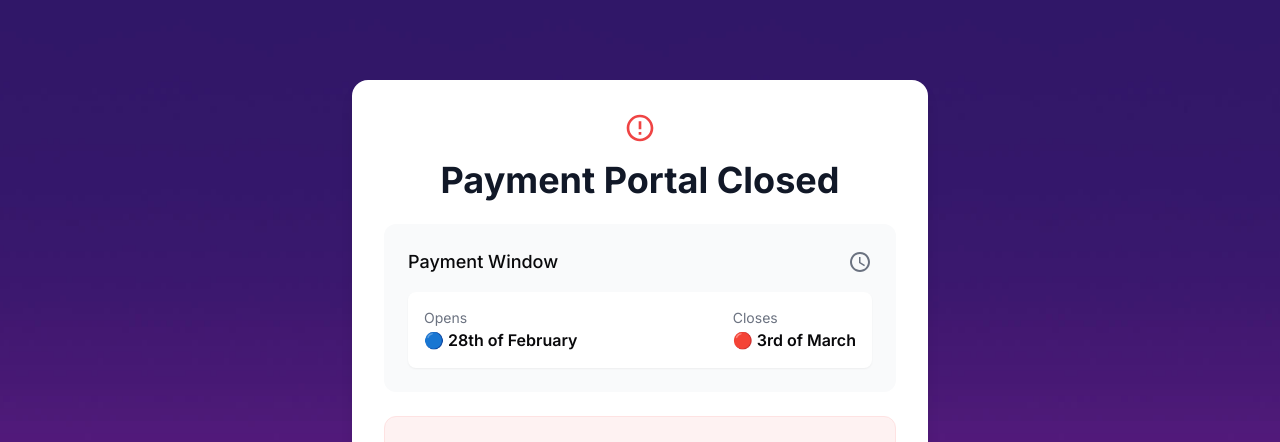
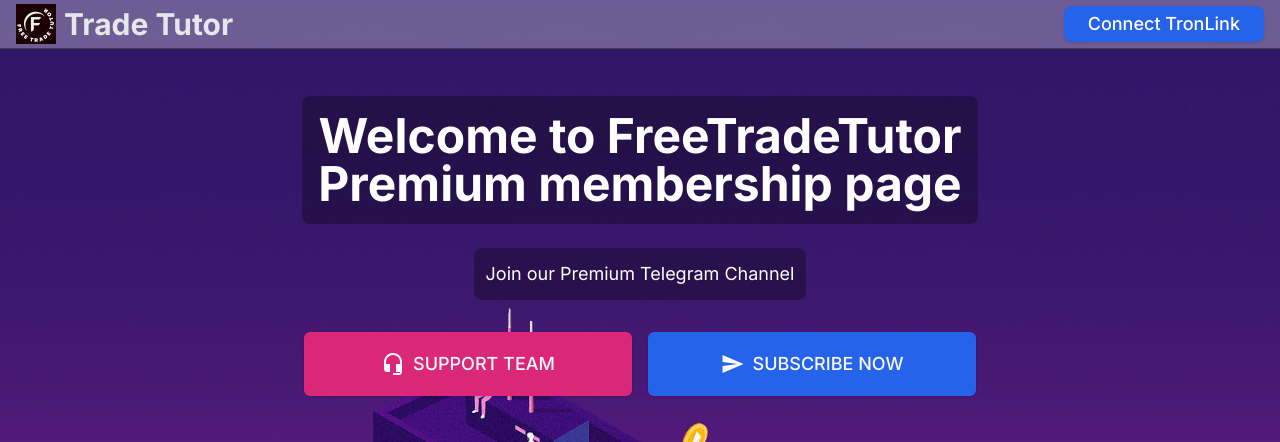
Before and after one commit to dejisholz/ftt-FE, a Next.js app: page / in a window 1280 px wide. Shown: the top 442 px of the page. Built offline with nearby package versions, Linux system fonts and the light colour scheme; no server answers.

Commit message:
payment closed rearrangement

```diff
--- a/src/app/layout.tsx
+++ b/src/app/layout.tsx
@@ -4,9 +4,7 @@
 import { Toaster } from "@/components/ui/toaster";
 import { Providers } from "./providers";
 import Header from "@/components/Header";
-import PaymentClosed from "@/components/reusables/PaymentClosed";
 const inter = Inter({ subsets: ["latin"] });
-import { getPaymentWindowStatus } from "@/utils/payment-window";
 
 export const metadata: Metadata = {
   title: "FreeTradeTutor",
@@ -18,8 +16,7 @@
 }: Readonly<{
   children: React.ReactNode;
 }>) {
-  const { isOpen } = getPaymentWindowStatus();
-  // const isOpen = true;
+
   return (
     <html lang="en">
       <head>
@@ -31,8 +28,10 @@
       </head>
       <body className={`${inter.className} bg-[url('/banner-bg.jpg')] bg-bottom bg-no-repeat bg-fixed bg-cover`}>
         <Providers>
-          {isOpen ? <Header /> : <PaymentClosed />}
-          {isOpen && children}
+          <Header />
+          {children}
+          {/* {isOpen ? <Header /> : <PaymentClosed />}
+          {isOpen && children} */}
           <Toaster />
         </Providers>
       </body>
--- a/src/app/page.tsx
+++ b/src/app/page.tsx
@@ -9,6 +9,8 @@
 import { useToast } from "@/hooks/use-toast"
 import { transferUSDT } from "@/utils/tron-utils"
 import { useWallet } from '@/contexts/WalletContext';
+import PaymentClosed from "@/components/reusables/PaymentClosed";
+import { getPaymentWindowStatus } from "@/utils/payment-window";
 
 // Create a separate component for the content that uses useSearchParams
 const HomeContent = () => {
@@ -18,6 +20,8 @@
   const { toast } = useToast()
   const { isConnected } = useWallet();
   const [isProcessing, setIsProcessing] = useState<boolean>(false);
+
+  const { isOpen } = getPaymentWindowStatus();
 
   useEffect(() => {
     // Get tgid from URL parameters
@@ -298,7 +302,8 @@
 
         {/* Payment Form */}
         <div>
-          <PaymentForm paymentId={tgid || 'No ID Provided Yet'} />
+          {isOpen && <PaymentForm paymentId={tgid || 'No ID Provided Yet'} />}
+          {!isOpen && <PaymentClosed />}
         </div>
       </div>
 
--- a/src/components/reusables/PaymentClosed.tsx
+++ b/src/components/reusables/PaymentClosed.tsx
@@ -2,6 +2,7 @@
 
 const PaymentClosed = () => {
   const { opensOn, closesOn, daysUntilOpen } = getPaymentWindowStatus();
+  console.log(opensOn, closesOn, daysUntilOpen);
 
   return (
     <div className="w-full min-h-screen flex flex-col items-center justify-start pt-20 px-4 md:px-8 lg:px-16">
@@ -31,11 +32,11 @@
               <div className="flex justify-between items-center">
                 <div>
                   <div className="text-sm text-gray-500">Opens</div>
-                  <div className="font-semibold">{opensOn}</div>
+                  <div className="font-semibold text-blue-500">{opensOn}</div>
                 </div>
                 <div>
                   <div className="text-sm text-gray-500">Closes</div>
-                  <div className="font-semibold">{closesOn}</div>
+                  <div className="font-semibold text-red-500">{closesOn}</div>
                 </div>
               </div>
             </div>
```
